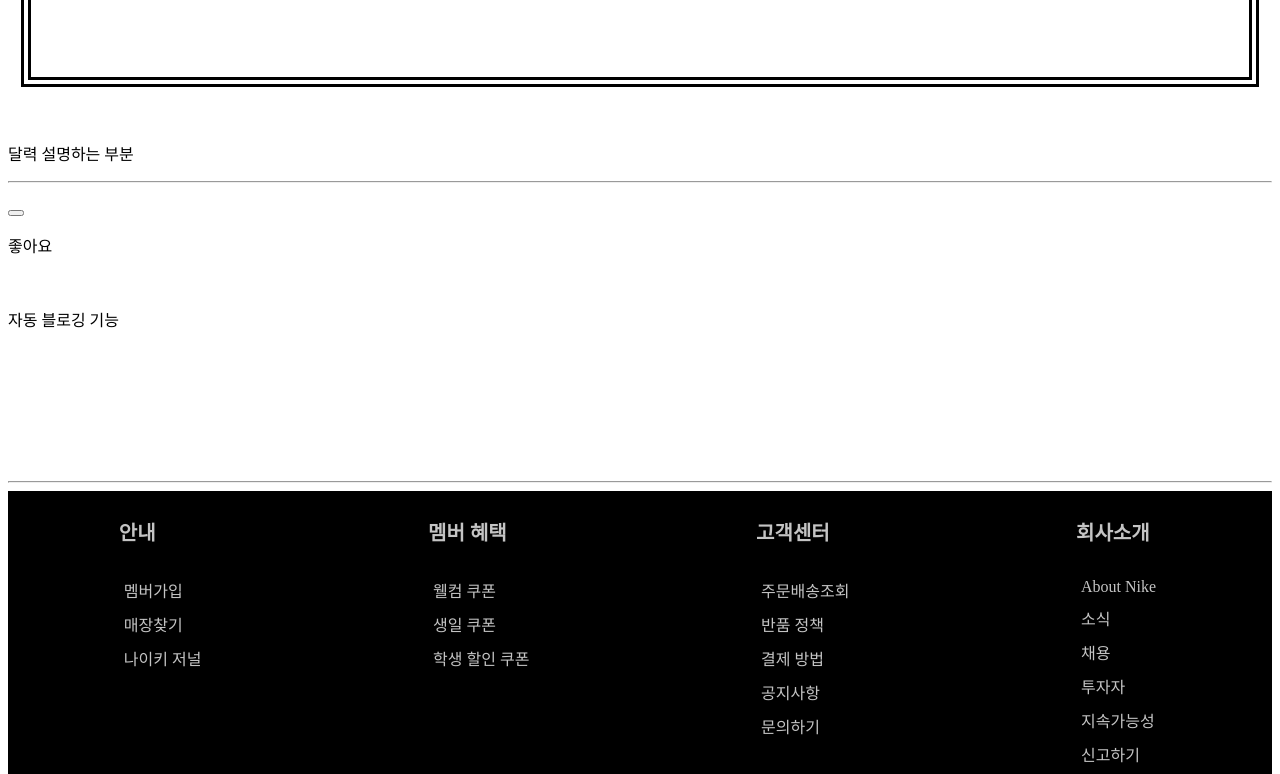
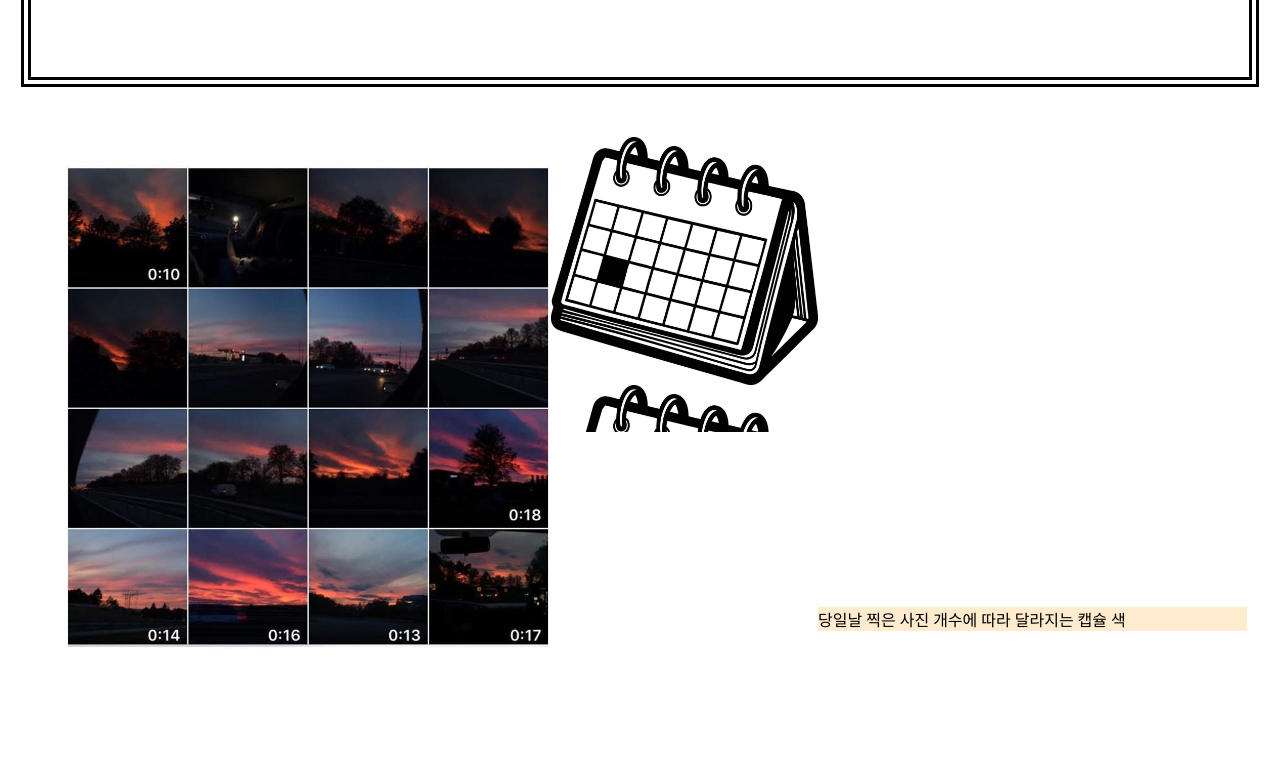
Before and after one commit to LIKELION-HUFS-13th/team2, a plain HTML site: page index.html in a window 1280 px wide. Shown: the part 1871-2645 px from the top of the page. Drawn offline with Linux system fonts and the light colour scheme.

Commit message:
Design: page3

```diff
--- a/css/main1.css
+++ b/css/main1.css
@@ -21,7 +21,6 @@
 .page1-concept{
   -webkit-text-fill-color: whitesmoke;
   text-align: center;
-  background-color: black;
   padding: 20px 40px;
   border-radius: 15px;
   width: 500px;
@@ -40,17 +39,47 @@
   border: 10px double black;
   display: flex;
   justify-content: space-between;
+  background-color: white;
 }
-
 .note{
   width: 400px;
   height: 500px;
   background-image: url("../assets/page2_note.jpg");
-  background-size: cover;
+  background-size: contain;
   margin: 50px 50px;
   text-align: center;
   align-content: center;
   font-size: large;
   font-style: italic;
-  font-weight: 10px;
+  font-weight: bolder;
 }
+
+.page3{
+  width: 98%;
+  height: 700px;
+  display: flex;
+  justify-content: space-around;
+}
+.page3-photo{
+  width: 650px;
+  height: 600px;
+  background-image: url("../assets/page3_photo.jpg");
+  background-size: cover;
+}
+.page3-calendar{
+  width: 320px;
+  height: 295px;
+  background-image: url("../assets/page3_calendar4.jpg");
+  background-size: contain;
+  margin-top: 30px;
+
+}
+
+.page3-description p{
+  box-sizing: content-box;
+  background-color: blanchedalmond;
+
+  margin-top: 500px;
+
+
+}
--- a/index.html
+++ b/index.html
@@ -75,11 +75,16 @@
     </div>
 
     <div class="page3">
+      <div class="page3-photo">
+
+      </div>
       <div class="page3-calendar">
-        <img />
+
       </div>
       <div class="page3-description">
-        <p>달력 설명하는 부분</p>
+        <p>당일날 찍은 사진 개수에 따라 달라지는 캡슐 색</p>
+        <p>빨: 많음<br>노: 중간<br>초:적음</p>
+        <p>캡슐의 색마다 가중치가 부과되며, 이것이 AI가 중요도를 파악하는 척도가 됨됨</p>
       </div>
     </div>
   </main>
```
Also changed, not shown: assets/page1_image.jpg (deleted), assets/page3_calendar2.png (added), assets/page3_calendar3.jpg (added), assets/page3_calendar4.jpg (added), assets/page3_photo.jpg (added).
